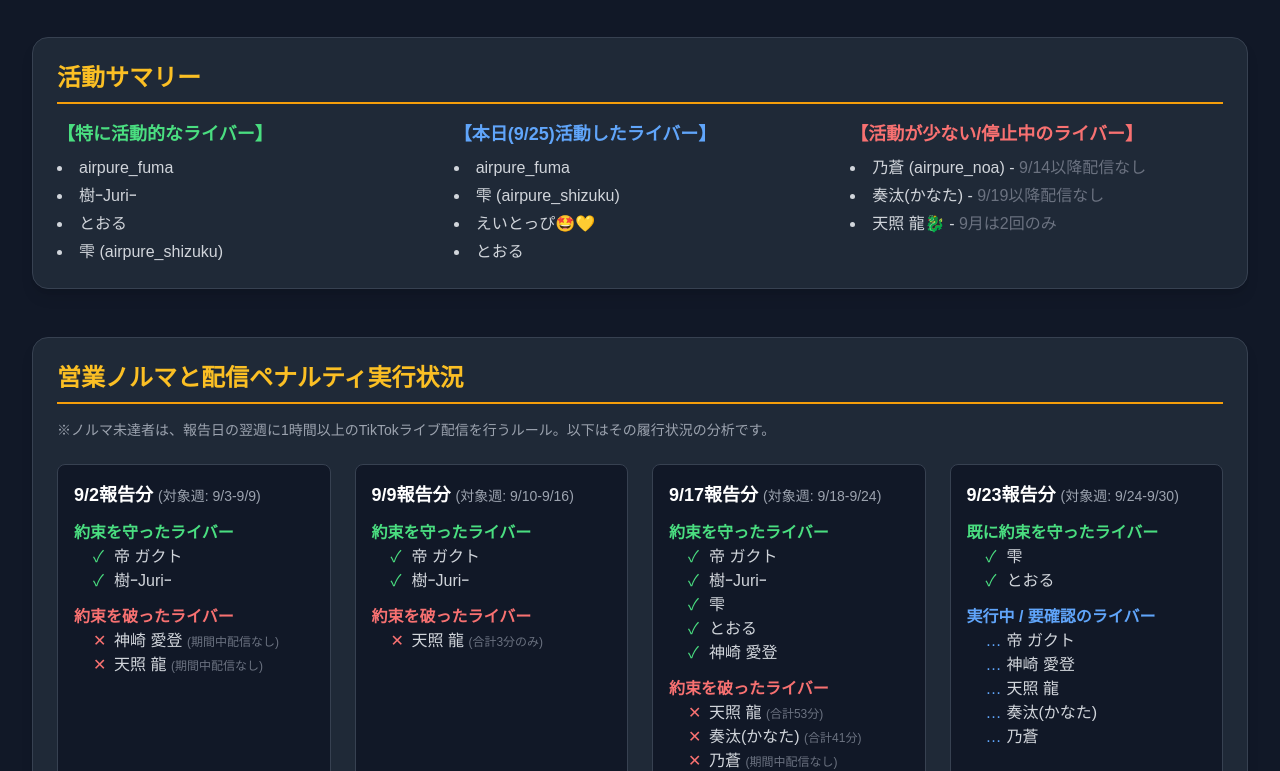
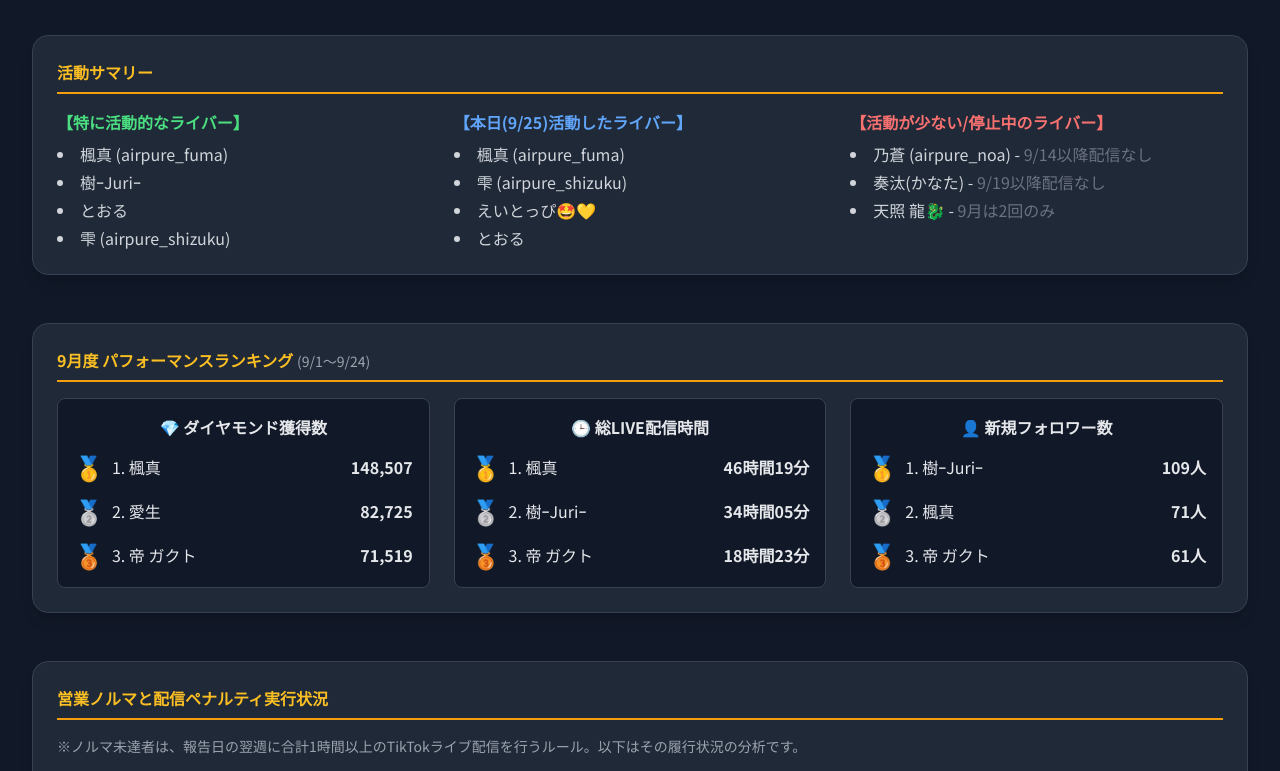
Before and after one commit to mappy0509/airpure-tiktok-report, a plain HTML site: page index.html in a window 1280 px wide. Shown: the part 107-878 px from the top of the page. Drawn offline with nearby package versions, Linux system fonts and the light colour scheme.

Commit message:
edit file

```diff
--- a/index.html
+++ b/index.html
@@ -3,15 +3,27 @@
 <head>
     <meta charset="UTF-8">
     <meta name="viewport" content="width=device-width, initial-scale=1.0">
-    <title>TikTokライバー 9月配信レポート</title>
+    <title>AIRPure 配信レポート</title>
     <script src="https://cdn.tailwindcss.com"></script>
     <link rel="preconnect" href="https://fonts.googleapis.com">
     <link rel="preconnect" href="https://fonts.gstatic.com" crossorigin>
-    <link href="https://www.google-analytics.com/css2?family=Noto+Sans+JP:wght@400;500;700&display=swap" rel="stylesheet">
+    <link href="https://fonts.googleapis.com/css2?family=Noto+Sans+JP:wght@400;500;700&display=swap" rel="stylesheet">
     <style>
         body {
             font-family: 'Noto Sans JP', sans-serif;
         }
+        /* Responsive Font Sizes using clamp() */
+        h1 {
+            font-size: clamp(2.25rem, 6vw, 3rem); /* min, preferred, max */
+            line-height: 1.2;
+        }
+        h2 {
+            font-size: clamp(1.25rem, 4vw, 1.5rem);
+        }
+        h3 {
+            font-size: clamp(1.1rem, 3vw, 1.25rem);
+        }
+
         .date-badge {
             flex-shrink: 0;
             width: 70px; /* 日付の幅を統一 */
@@ -43,34 +55,34 @@
 
     <div class="max-w-7xl mx-auto">
         <header class="text-center mb-10">
-            <h1 class="text-3xl sm:text-4xl font-bold text-cyan-400">TikTokライバー 9月配信レポート</h1>
+            <h1 class="font-bold text-cyan-400">AIRPure<br>配信レポート</h1>
             <p class="text-gray-400 mt-2">2025年9月の活動状況と営業ノルマ分析</p>
         </header>
 
         <!-- サマリー -->
         <div class="mb-12 bg-gray-800 p-6 rounded-2xl shadow-lg border border-gray-700">
-            <h2 class="text-2xl font-bold mb-4 text-amber-400 border-b-2 border-amber-500 pb-2">活動サマリー</h2>
+            <h2 class="font-bold mb-4 text-amber-400 border-b-2 border-amber-500 pb-2">活動サマリー</h2>
             <div class="grid grid-cols-1 md:grid-cols-3 gap-6">
                 <div>
-                    <h3 class="font-semibold text-lg text-green-400 mb-2">【特に活動的なライバー】</h3>
+                    <h3 class="font-semibold text-green-400 mb-2">【特に活動的なライバー】</h3>
                     <ul class="list-disc list-inside text-gray-300 space-y-1">
-                        <li>airpure_fuma</li>
+                        <li>楓真 (airpure_fuma)</li>
                         <li>樹ｰJuriｰ</li>
                         <li>とおる</li>
                         <li>雫 (airpure_shizuku)</li>
                     </ul>
                 </div>
                 <div>
-                    <h3 class="font-semibold text-lg text-blue-400 mb-2">【本日(9/25)活動したライバー】</h3>
+                    <h3 class="font-semibold text-blue-400 mb-2">【本日(9/25)活動したライバー】</h3>
                     <ul class="list-disc list-inside text-gray-300 space-y-1">
-                        <li>airpure_fuma</li>
+                        <li>楓真 (airpure_fuma)</li>
                         <li>雫 (airpure_shizuku)</li>
                         <li>えいとっぴ🤩💛</li>
                         <li>とおる</li>
                     </ul>
                 </div>
                 <div>
-                    <h3 class="font-semibold text-lg text-red-400 mb-2">【活動が少ない/停止中のライバー】</h3>
+                    <h3 class="font-semibold text-red-400 mb-2">【活動が少ない/停止中のライバー】</h3>
                     <ul class="list-disc list-inside text-gray-300 space-y-1">
                         <li>乃蒼 (airpure_noa) - <span class="text-gray-500">9/14以降配信なし</span></li>
                         <li>奏汰(かなた) - <span class="text-gray-500">9/19以降配信なし</span></li>
@@ -80,15 +92,49 @@
             </div>
         </div>
 
+        <!-- NEW SECTION: パフォーマンスランキング -->
+        <div class="mb-12 bg-gray-800 p-6 rounded-2xl shadow-lg border border-gray-700">
+            <h2 class="font-bold mb-4 text-amber-400 border-b-2 border-amber-500 pb-2">9月度 パフォーマンスランキング <span class="text-sm font-normal text-gray-400">(9/1～9/24)</span></h2>
+            <div class="grid grid-cols-1 md:grid-cols-3 gap-6 text-gray-200">
+                <!-- ダイヤモンドランキング -->
+                <div class="bg-gray-900 border border-gray-700 rounded-lg p-4">
+                    <h3 class="font-bold mb-3 text-center">💎 ダイヤモンド獲得数</h3>
+                    <ul class="space-y-3">
+                        <li class="flex items-center"><span class="text-2xl text-yellow-400 mr-2">🥇</span> 1. 楓真 <span class="ml-auto font-semibold">148,507</span></li>
+                        <li class="flex items-center"><span class="text-2xl text-gray-400 mr-2">🥈</span> 2. 愛生 <span class="ml-auto font-semibold">82,725</span></li>
+                        <li class="flex items-center"><span class="text-2xl text-yellow-600 mr-2">🥉</span> 3. 帝 ガクト <span class="ml-auto font-semibold">71,519</span></li>
+                    </ul>
+                </div>
+                <!-- 配信時間ランキング -->
+                <div class="bg-gray-900 border border-gray-700 rounded-lg p-4">
+                    <h3 class="font-bold mb-3 text-center">🕒 総LIVE配信時間</h3>
+                    <ul class="space-y-3">
+                        <li class="flex items-center"><span class="text-2xl text-yellow-400 mr-2">🥇</span> 1. 楓真 <span class="ml-auto font-semibold">46時間19分</span></li>
+                        <li class="flex items-center"><span class="text-2xl text-gray-400 mr-2">🥈</span> 2. 樹ｰJuriｰ <span class="ml-auto font-semibold">34時間05分</span></li>
+                        <li class="flex items-center"><span class="text-2xl text-yellow-600 mr-2">🥉</span> 3. 帝 ガクト <span class="ml-auto font-semibold">18時間23分</span></li>
+                    </ul>
+                </div>
+                <!-- 新規フォロワーランキング -->
+                <div class="bg-gray-900 border border-gray-700 rounded-lg p-4">
+                    <h3 class="font-bold mb-3 text-center">👤 新規フォロワー数</h3>
+                    <ul class="space-y-3">
+                        <li class="flex items-center"><span class="text-2xl text-yellow-400 mr-2">🥇</span> 1. 樹ｰJuriｰ <span class="ml-auto font-semibold">109人</span></li>
+                        <li class="flex items-center"><span class="text-2xl text-gray-400 mr-2">🥈</span> 2. 楓真 <span class="ml-auto font-semibold">71人</span></li>
+                        <li class="flex items-center"><span class="text-2xl text-yellow-600 mr-2">🥉</span> 3. 帝 ガクト <span class="ml-auto font-semibold">61人</span></li>
+                    </ul>
+                </div>
+            </div>
+        </div>
+
         <!-- NEW SECTION: ペナルティ実行状況 -->
         <div class="mb-12 bg-gray-800 p-6 rounded-2xl shadow-lg border border-gray-700">
-            <h2 class="text-2xl font-bold mb-4 text-amber-400 border-b-2 border-amber-500 pb-2">営業ノルマと配信ペナルティ実行状況</h2>
-            <p class="text-gray-400 mb-6 text-sm">※ノルマ未達者は、報告日の翌週に1時間以上のTikTokライブ配信を行うルール。以下はその履行状況の分析です。</p>
+            <h2 class="font-bold mb-4 text-amber-400 border-b-2 border-amber-500 pb-2">営業ノルマと配信ペナルティ実行状況</h2>
+            <p class="text-gray-400 mb-6 text-sm">※ノルマ未達者は、報告日の翌週に合計1時間以上のTikTokライブ配信を行うルール。以下はその履行状況の分析です。</p>
             <div class="grid grid-cols-1 md:grid-cols-2 lg:grid-cols-4 gap-6">
 
                 <!-- 9/2報告分 -->
                 <div class="penalty-card bg-gray-900 border border-gray-700 rounded-lg p-4">
-                    <h3 class="font-bold text-lg mb-3">9/2報告分 <span class="text-sm font-normal text-gray-400">(対象週: 9/3-9/9)</span></h3>
+                    <h3 class="font-bold mb-3">9/2報告分 <span class="text-sm font-normal text-gray-400">(対象週: 9/3-9/9)</span></h3>
                     <h4 class="font-semibold text-green-400">約束を守ったライバー</h4>
                     <ul class="mb-3 text-gray-300">
                         <li>帝 ガクト</li>
@@ -103,7 +149,7 @@
 
                 <!-- 9/9報告分 -->
                 <div class="penalty-card bg-gray-900 border border-gray-700 rounded-lg p-4">
-                    <h3 class="font-bold text-lg mb-3">9/9報告分 <span class="text-sm font-normal text-gray-400">(対象週: 9/10-9/16)</span></h3>
+                    <h3 class="font-bold mb-3">9/9報告分 <span class="text-sm font-normal text-gray-400">(対象週: 9/10-9/16)</span></h3>
                     <h4 class="font-semibold text-green-400">約束を守ったライバー</h4>
                     <ul class="mb-3 text-gray-300">
                         <li>帝 ガクト</li>
@@ -117,7 +163,7 @@
 
                 <!-- 9/17報告分 -->
                 <div class="penalty-card bg-gray-900 border border-gray-700 rounded-lg p-4">
-                    <h3 class="font-bold text-lg mb-3">9/17報告分 <span class="text-sm font-normal text-gray-400">(対象週: 9/18-9/24)</span></h3>
+                    <h3 class="font-bold mb-3">9/17報告分 <span class="text-sm font-normal text-gray-400">(対象週: 9/18-9/24)</span></h3>
                     <h4 class="font-semibold text-green-400">約束を守ったライバー</h4>
                     <ul class="mb-3 text-gray-300">
                         <li>帝 ガクト</li>
@@ -136,7 +182,7 @@
 
                 <!-- 9/23報告分 -->
                 <div class="penalty-card bg-gray-900 border border-gray-700 rounded-lg p-4">
-                    <h3 class="font-bold text-lg mb-3">9/23報告分 <span class="text-sm font-normal text-gray-400">(対象週: 9/24-9/30)</span></h3>
+                    <h3 class="font-bold mb-3">9/23報告分 <span class="text-sm font-normal text-gray-400">(対象週: 9/24-9/30)</span></h3>
                     <h4 class="font-semibold text-green-400">既に約束を守ったライバー</h4>
                     <ul class="mb-3 text-gray-300">
                         <li>雫</li>
@@ -156,12 +202,12 @@
         </div>
 
         <!-- クリエイター一覧 -->
-        <h2 class="text-2xl font-bold mb-6 text-amber-400 border-b-2 border-amber-500 pb-2">ライバー別 配信履歴</h2>
+        <h2 class="font-bold mb-6 text-amber-400 border-b-2 border-amber-500 pb-2">ライバー別 配信履歴</h2>
         <div class="grid grid-cols-1 md:grid-cols-2 lg:grid-cols-3 gap-6">
 
             <!-- 帝 ガクト -->
             <div class="bg-gray-800 p-5 rounded-2xl shadow-lg border border-gray-700 hover:border-cyan-500 transition-all duration-300">
-                <h2 class="text-xl font-bold text-cyan-400">帝 ガクト</h2>
+                <h3 class="font-bold text-cyan-400">帝 ガクト</h3>
                 <p class="text-sm text-gray-500 mb-4">@airpure_gackt</p>
                 <div class="space-y-2 text-sm max-h-60 overflow-y-auto pr-2">
                     <p class="flex items-start"><span class="date-badge font-semibold text-gray-400">9月21日:</span> <span class="ml-2">2時間3分, 19分</span></p>
@@ -179,9 +225,9 @@
                 </div>
             </div>
 
-            <!-- airpure_fuma -->
+            <!-- 楓真 (airpure_fuma) -->
             <div class="bg-gray-800 p-5 rounded-2xl shadow-lg border border-gray-700 hover:border-green-500 transition-all duration-300">
-                <h2 class="text-xl font-bold text-green-400">airpure_fuma (楓真)</h2>
+                <h3 class="font-bold text-green-400">楓真 (airpure_fuma)</h3>
                 <p class="text-sm text-gray-500 mb-4">@airpure_fuma</p>
                 <div class="space-y-2 text-sm max-h-60 overflow-y-auto pr-2">
                     <p class="flex items-start"><span class="date-badge font-semibold text-gray-400">9月25日:</span> <span class="ml-2 text-blue-300 font-bold">1時間45分</span></p>
@@ -210,7 +256,7 @@
 
             <!-- 樹ｰJuriｰ -->
             <div class="bg-gray-800 p-5 rounded-2xl shadow-lg border border-gray-700 hover:border-green-500 transition-all duration-300">
-                <h2 class="text-xl font-bold text-green-400">樹ｰJuriｰ</h2>
+                <h3 class="font-bold text-green-400">樹ｰJuriｰ</h3>
                 <p class="text-sm text-gray-500 mb-4">@airpure.juri</p>
                 <div class="space-y-2 text-sm max-h-60 overflow-y-auto pr-2">
                     <p class="flex items-start"><span class="date-badge font-semibold text-gray-400">9月24日:</span> <span class="ml-2">3分, 32秒, 46分, 27分, 5分</span></p>
@@ -239,7 +285,7 @@
 
             <!-- 雫 -->
             <div class="bg-gray-800 p-5 rounded-2xl shadow-lg border border-gray-700 hover:border-green-500 transition-all duration-300">
-                <h2 class="text-xl font-bold text-green-400">雫</h2>
+                <h3 class="font-bold text-green-400">雫</h3>
                 <p class="text-sm text-gray-500 mb-4">@airpure_shizuku</p>
                 <div class="space-y-2 text-sm max-h-60 overflow-y-auto pr-2">
                     <p class="flex items-start"><span class="date-badge font-semibold text-gray-400">9月25日:</span> <span class="ml-2 text-blue-300 font-bold">1時間41分</span></p>
@@ -259,7 +305,7 @@
 
             <!-- とおる -->
             <div class="bg-gray-800 p-5 rounded-2xl shadow-lg border border-gray-700 hover:border-green-500 transition-all duration-300">
-                <h2 class="text-xl font-bold text-green-400">とおる (透)</h2>
+                <h3 class="font-bold text-green-400">とおる</h3>
                 <p class="text-sm text-gray-500 mb-4">@airpure_toru</p>
                 <div class="space-y-2 text-sm max-h-60 overflow-y-auto pr-2">
                     <p class="flex items-start"><span class="date-badge font-semibold text-gray-400">9月25日:</span> <span class="ml-2 text-blue-300 font-bold">22分</span></p>
@@ -278,7 +324,7 @@
 
             <!-- えいとっぴ🤩💛 -->
             <div class="bg-gray-800 p-5 rounded-2xl shadow-lg border border-gray-700 hover:border-blue-500 transition-all duration-300">
-                <h2 class="text-xl font-bold text-blue-400">えいとっぴ🤩💛 (エイト)</h2>
+                <h3 class="font-bold text-blue-400">えいとっぴ🤩💛 (エイト)</h3>
                 <p class="text-sm text-gray-500 mb-4">@airpure_eito</p>
                 <div class="space-y-2 text-sm max-h-60 overflow-y-auto pr-2">
                     <p class="flex items-start"><span class="date-badge font-semibold text-gray-400">9月25日:</span> <span class="ml-2 text-blue-300 font-bold">1時間16分</span></p>
@@ -289,7 +335,7 @@
 
             <!-- 神崎 愛登 -->
             <div class="bg-gray-800 p-5 rounded-2xl shadow-lg border border-gray-700 hover:border-violet-500 transition-all duration-300">
-                <h2 class="text-xl font-bold text-violet-400">神崎 愛登</h2>
+                <h3 class="font-bold text-violet-400">神崎 愛登</h3>
                 <p class="text-sm text-gray-500 mb-4">@airpure__manato</p>
                 <div class="space-y-2 text-sm max-h-60 overflow-y-auto pr-2">
                     <p class="flex items-start"><span class="date-badge font-semibold text-gray-400">9月21日:</span> <span class="ml-2">40分</span></p>
@@ -304,7 +350,7 @@
 
             <!-- 愛生 -->
             <div class="bg-gray-800 p-5 rounded-2xl shadow-lg border border-gray-700 hover:border-violet-500 transition-all duration-300">
-                <h2 class="text-xl font-bold text-violet-400">愛生</h2>
+                <h3 class="font-bold text-violet-400">愛生</h3>
                 <p class="text-sm text-gray-500 mb-4">@airpure_aki</p>
                 <div class="space-y-2 text-sm max-h-60 overflow-y-auto pr-2">
                     <p class="flex items-start"><span class="date-badge font-semibold text-gray-400">9月24日:</span> <span class="ml-2">52分</span></p>
@@ -321,7 +367,7 @@
 
             <!-- 水瀬 凪 -->
             <div class="bg-gray-800 p-5 rounded-2xl shadow-lg border border-gray-700 hover:border-violet-500 transition-all duration-300">
-                <h2 class="text-xl font-bold text-violet-400">水瀬 凪</h2>
+                <h3 class="font-bold text-violet-400">水瀬 凪</h3>
                 <p class="text-sm text-gray-500 mb-4">@airpure_nagi</p>
                 <div class="space-y-2 text-sm max-h-60 overflow-y-auto pr-2">
                     <p class="flex items-start"><span class="date-badge font-semibold text-gray-400">9月23日:</span> <span class="ml-2">23分</span></p>
@@ -337,7 +383,7 @@
 
             <!-- 奏汰(かなた) -->
             <div class="bg-gray-800 p-5 rounded-2xl shadow-lg border border-gray-700 hover:border-red-500 transition-all duration-300">
-                <h2 class="text-xl font-bold text-red-400">奏汰(かなた)</h2>
+                <h3 class="font-bold text-red-400">奏汰(かなた)</h3>
                 <p class="text-sm text-gray-500 mb-4">@airpure_kanata</p>
                 <div class="space-y-2 text-sm max-h-60 overflow-y-auto pr-2">
                     <p class="flex items-start"><span class="date-badge font-semibold text-gray-400">9月19日:</span> <span class="ml-2">32分, 9分</span></p>
@@ -349,7 +395,7 @@
 
             <!-- 天照 龍🐉 -->
             <div class="bg-gray-800 p-5 rounded-2xl shadow-lg border border-gray-700 hover:border-red-500 transition-all duration-300">
-                <h2 class="text-xl font-bold text-red-400">天照 龍🐉</h2>
+                <h3 class="font-bold text-red-400">天照 龍🐉</h3>
                 <p class="text-sm text-gray-500 mb-4">@airpureryu</p>
                 <div class="space-y-2 text-sm max-h-60 overflow-y-auto pr-2">
                     <p class="flex items-start"><span class="date-badge font-semibold text-gray-400">9月21日:</span> <span class="ml-2">53分</span></p>
@@ -359,7 +405,7 @@
 
             <!-- 乃蒼 -->
             <div class="bg-gray-800 p-5 rounded-2xl shadow-lg border border-gray-700 hover:border-red-500 transition-all duration-300">
-                <h2 class="text-xl font-bold text-red-400">乃蒼</h2>
+                <h3 class="font-bold text-red-400">乃蒼</h3>
                 <p class="text-sm text-gray-500 mb-4">@airpure_noa</p>
                 <div class="space-y-2 text-sm max-h-60 overflow-y-auto pr-2">
                     <p class="flex items-start"><span class="date-badge font-semibold text-gray-400">9月14日:</span> <span class="ml-2">1時間7分</span></p>
```
Also changed, not shown: 1 other file.
